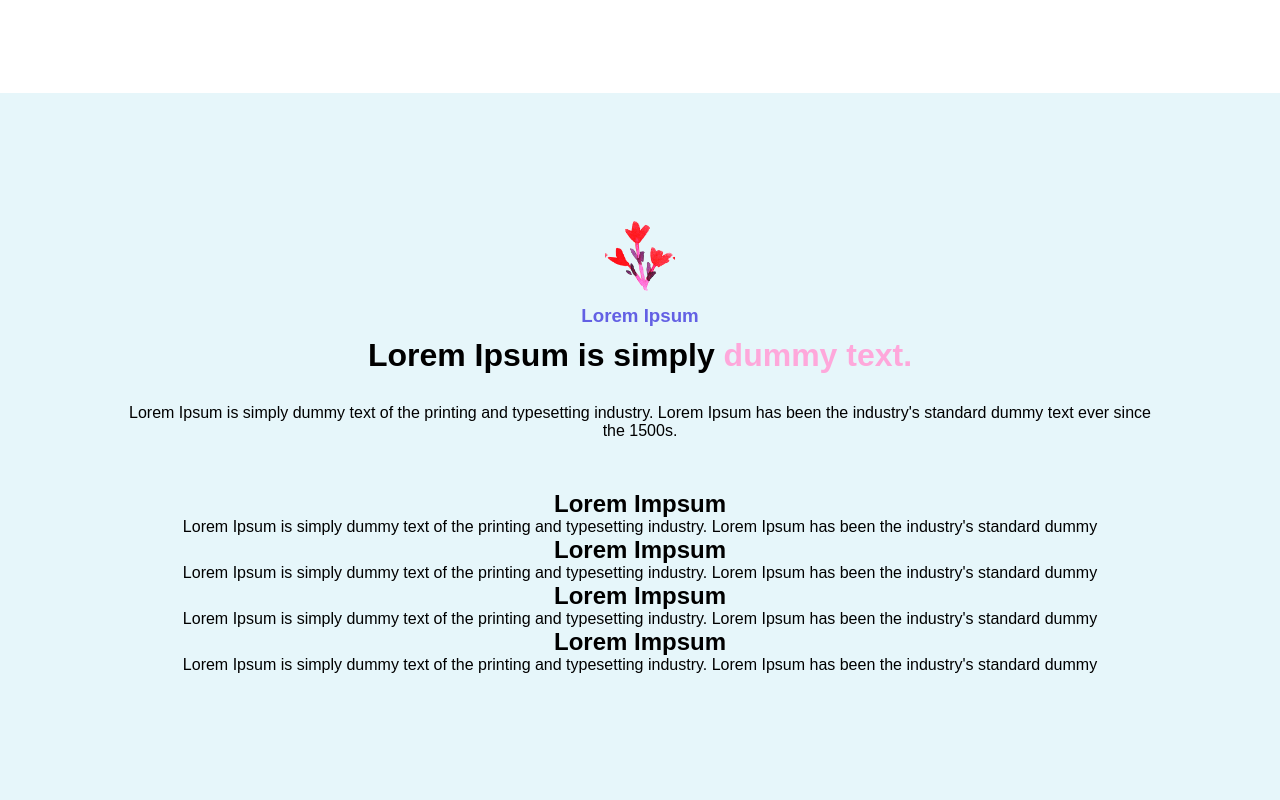
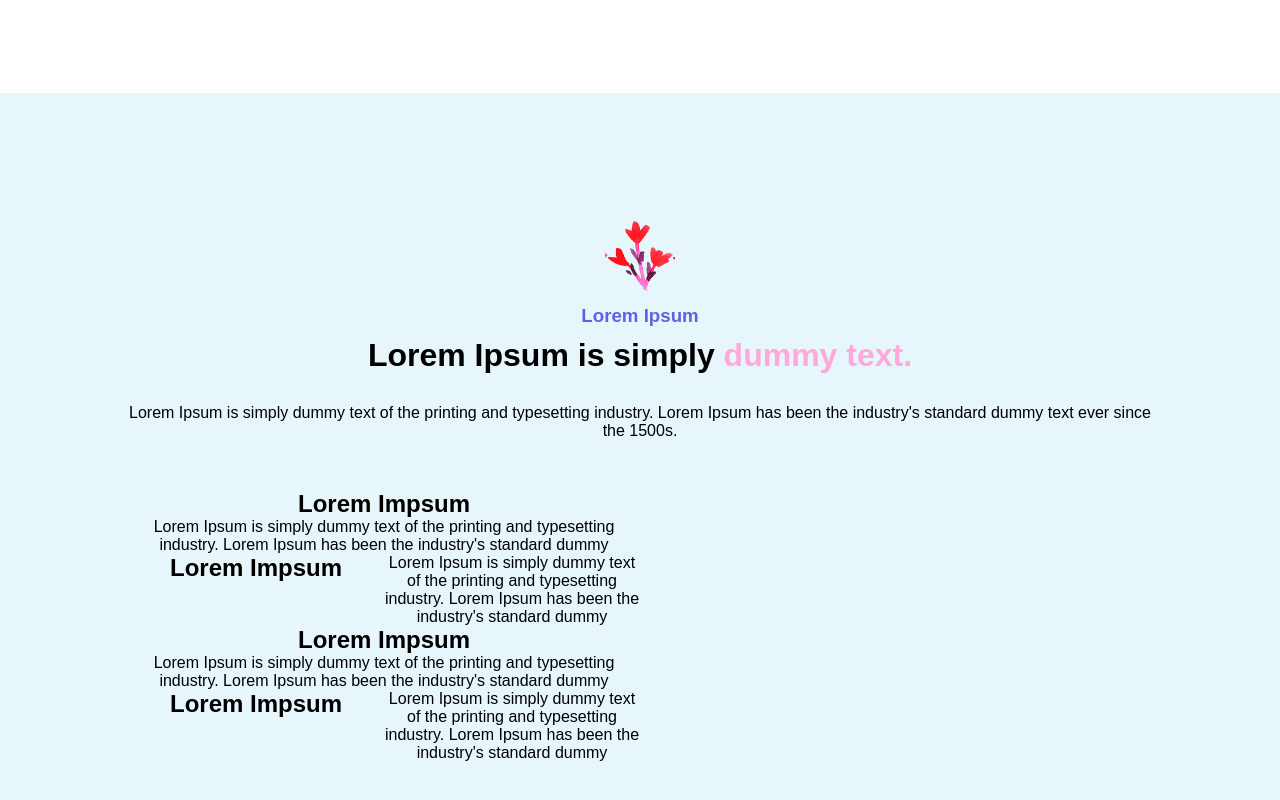
Before and after one commit to RaquelDFS/WS_React, a React (Create React App) app in the folder my-app/: page / in a window 1280 px wide. Shown: the part 1325-2125 px from the top of the page. Built offline with nearby package versions, Linux system fonts and the light colour scheme.

Commit message:
1/2 tables

```diff
--- a/my-app/src/PortifolioContainer/WhatWeDo/Wwd.css
+++ b/my-app/src/PortifolioContainer/WhatWeDo/Wwd.css
@@ -15,3 +15,8 @@
     display: inline-block;
     margin: 30px 0;
 }
+
+.blocks{
+    display: grid;
+    grid-template-columns: repeat(2,1fr);
+}
--- a/my-app/src/PortifolioContainer/WhatWeDo/Wwd.js
+++ b/my-app/src/PortifolioContainer/WhatWeDo/Wwd.js
@@ -5,18 +5,22 @@ const Wwd = () => {
   return (
     <div className="wwd-container">
       <div className="wwd-principal">
-        <div className="colz middle-colz"/>
-        <h3 className='subtitle'>Lorem Ipsum</h3>
+        <div className="colz middle-colz" />
+        <h3 className="subtitle">Lorem Ipsum</h3>
         <h1>
           {" "}
           Lorem Ipsum is simply <em className="pink-Lorem">dummy text.</em>
         </h1>
         <span className="AboutUs-role-tagline">
-              Lorem Ipsum is simply dummy text of the printing and typesetting industry. Lorem Ipsum has been the industry's standard dummy text ever since the 1500s.
+          Lorem Ipsum is simply dummy text of the printing and typesetting
+          industry. Lorem Ipsum has been the industry's standard dummy text ever
+          since the 1500s.
         </span>
       </div>
       <div className="wwd-blocks">
         <div className="blocks">
+          <ul>
+            <li className="left-grid">
               <h2 className="title-block">Lorem Impsum</h2>
               <p className="paragraph-block">
                 Lorem Ipsum is simply dummy text of the printing and typesetting
@@ -25,24 +29,28 @@ const Wwd = () => {
               <div className="blocks">
                 <h2 className="title-block">Lorem Impsum</h2>
                 <p className="paragraph-block">
-              Lorem Ipsum is simply dummy text of the printing and typesetting
-              industry. Lorem Ipsum has been the industry's standard dummy
+                  Lorem Ipsum is simply dummy text of the printing and
+                  typesetting industry. Lorem Ipsum has been the industry's
+                  standard dummy
                 </p>
               </div>
-          <div className="blocks">
+            </li>
+            <li className="left-grid">
               <h2 className="title-block">Lorem Impsum</h2>
               <p className="paragraph-block">
                 Lorem Ipsum is simply dummy text of the printing and typesetting
                 industry. Lorem Ipsum has been the industry's standard dummy
               </p>
-          </div>
               <div className="blocks">
                 <h2 className="title-block">Lorem Impsum</h2>
                 <p className="paragraph-block">
-              Lorem Ipsum is simply dummy text of the printing and typesetting
-              industry. Lorem Ipsum has been the industry's standard dummy
+                  Lorem Ipsum is simply dummy text of the printing and
+                  typesetting industry. Lorem Ipsum has been the industry's
+                  standard dummy
                 </p>
               </div>
+            </li>
+          </ul>
         </div>
       </div>
     </div>
```
Lines whose indentation alone changed are shown as unchanged.
